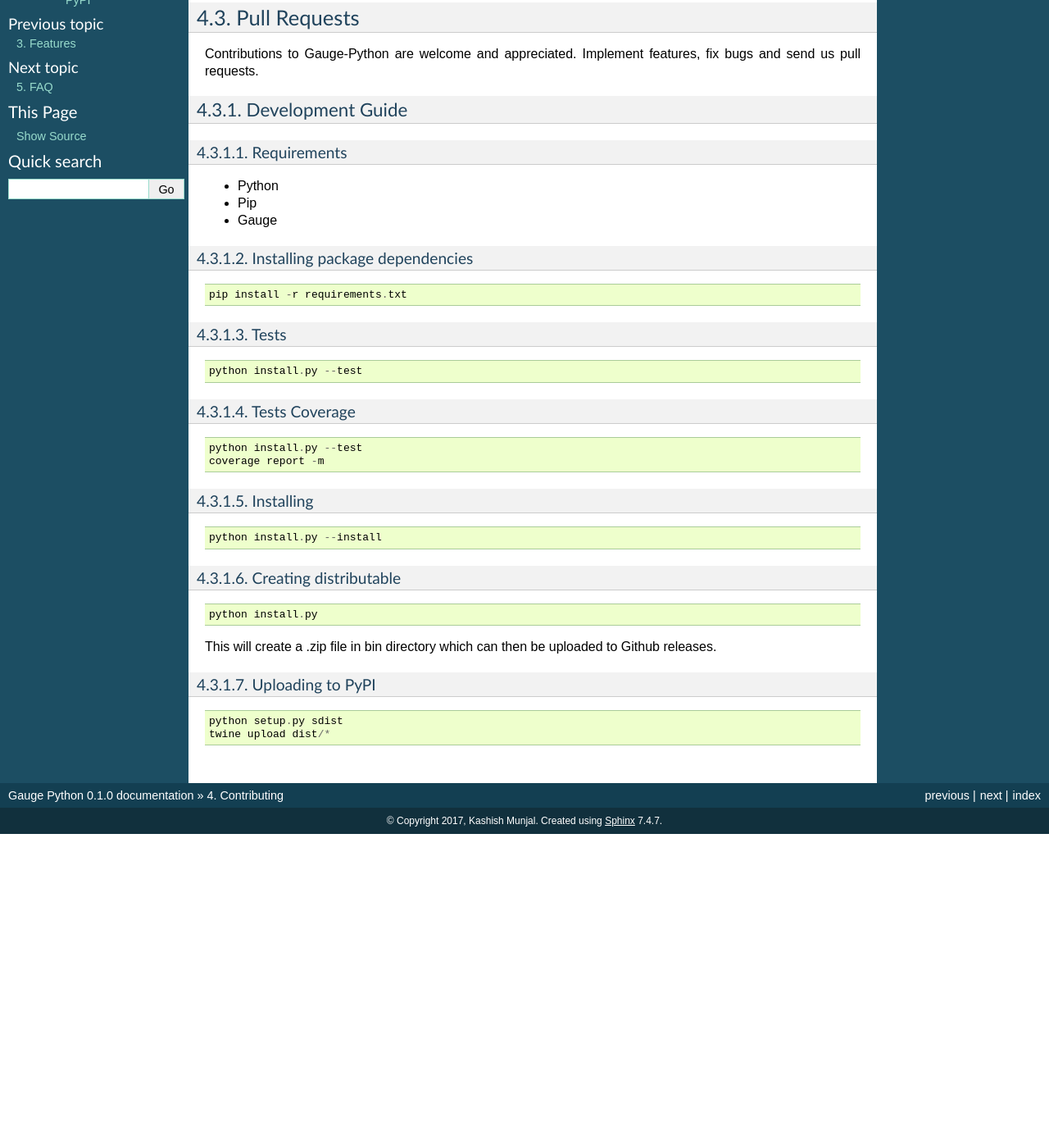
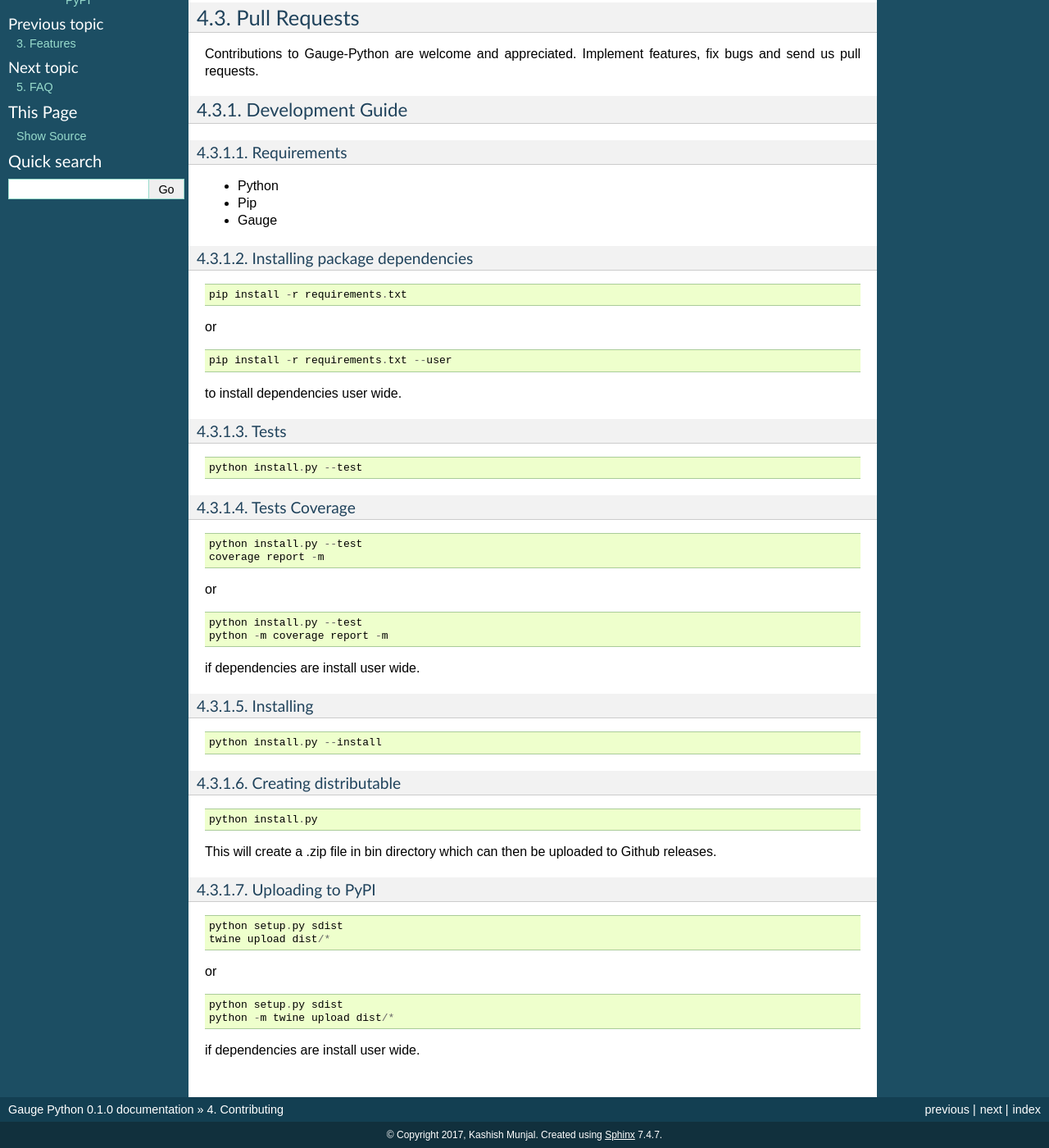
Before and after one commit to getgauge/gauge-python, a Sphinx documentation site: the page built from docs/source/contributing.rst, in a window 1280 px wide and 1400 px high, scrolled down 434 px. Shown: the whole window at 82% size. Built offline with Sphinx 7.4.7, drawn with Linux system fonts in a browser that asks for light colours; before the commit the page ends 1451 px from its top, so only the background shows below that.

Commit message:
using coverage as python module

```diff
--- a/docs/source/contributing.rst
+++ b/docs/source/contributing.rst
@@ -52,6 +52,16 @@
 
     pip install -r requirements.txt
 
+or
+
+::
+
+    pip install -r requirements.txt --user
+
+to install dependencies user wide.
+
+
+
 Tests
 """""
 
@@ -66,6 +76,17 @@
 
     python install.py --test
     coverage report -m
+
+or
+
+::
+
+    python install.py --test
+    python -m coverage report -m
+
+if dependencies are install user wide.
+
+
 
 Installing
 """"""""""
@@ -91,3 +112,12 @@
 
     python setup.py sdist
     twine upload dist/*
+
+or
+
+::
+
+    python setup.py sdist
+    python -m twine upload dist/*
+
+if dependencies are install user wide.
--- a/install.py
+++ b/install.py
@@ -72,7 +72,7 @@
 
 
 def main():
-    exit_code = call(['coverage', 'run', '--source', 'getgauge', '-m', 'unittest', 'discover'])
+    exit_code = call(['python', '-m', 'coverage', 'run', '--source', 'getgauge', '-m', 'unittest', 'discover'])
     if exit_code != 0:
         sys.exit(exit_code)
     if len(sys.argv) == 1:
```
